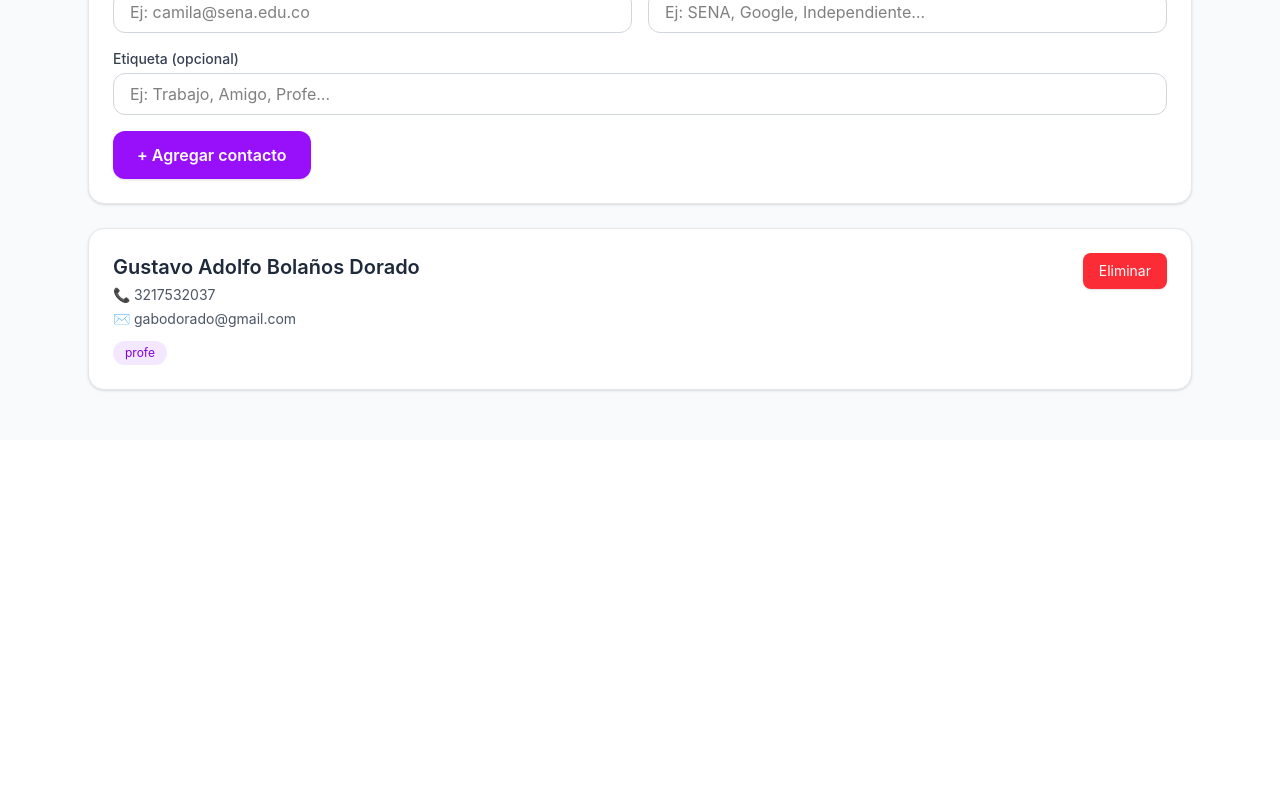
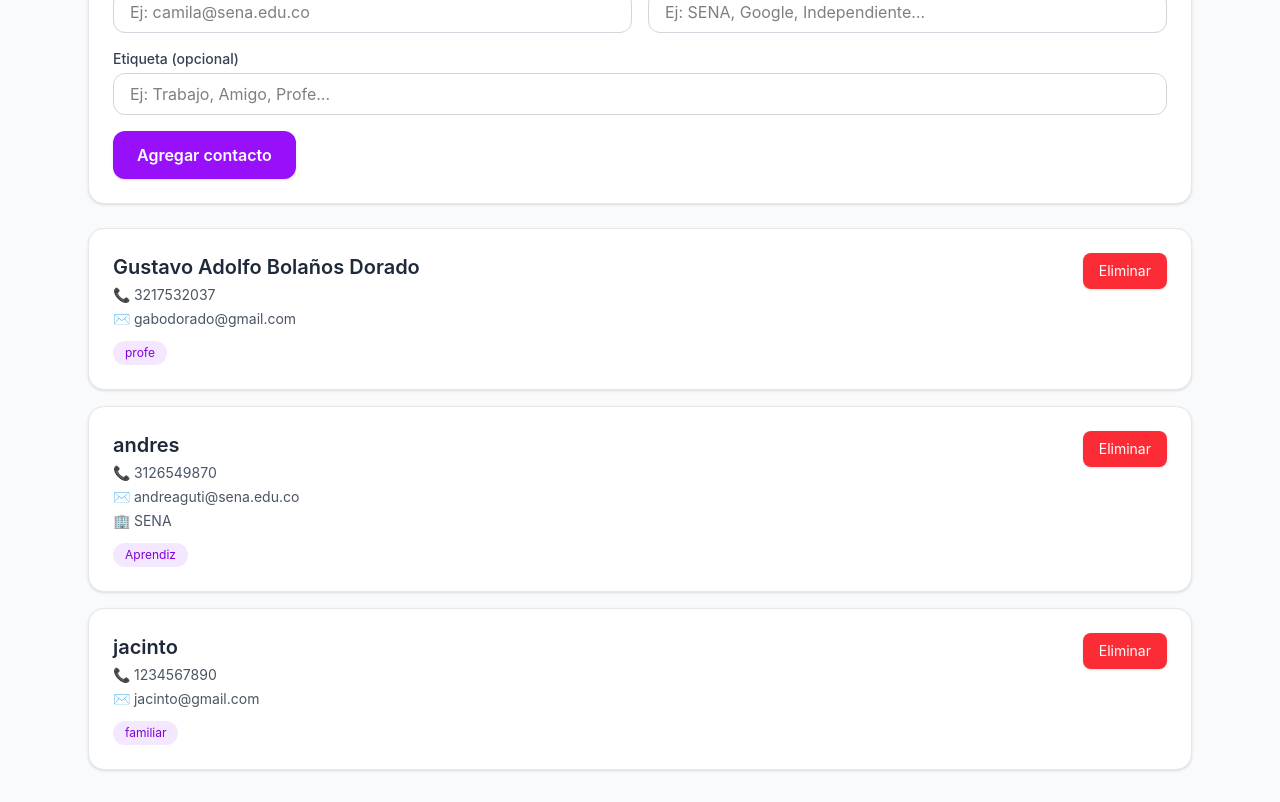
Before and after one commit to andresfelipealvarezrr-ship-it/Mini-sitio-v5---clase-7, a React (Vite) app: page / in a window 1280 px wide. Shown: the part 360-1162 px from the top of the page. Before the commit the page ends 800 px from the top, so only its background shows below. Built offline with nearby package versions, Linux system fonts and the light colour scheme; data requests are answered from the project's data file.

Commit message:
feat: refactorizacion del componente formulario

```diff
--- a/db.json
+++ b/db.json
@@ -6,6 +6,22 @@
       "telefono": "3217532037",
       "correo": "gabodorado@gmail.com",
       "etiqueta": "profe"
+    },
+    {
+      "id": "8e7b",
+      "nombre": "andres",
+      "telefono": "3126549870",
+      "correo": "andreaguti@sena.edu.co",
+      "etiqueta": "Aprendiz",
+      "empresa": "SENA"
+    },
+    {
+      "id": "2718",
+      "nombre": "jacinto",
+      "telefono": "1234567890",
+      "correo": "jacinto@gmail.com",
+      "etiqueta": "familiar",
+      "empresa": ""
     }
   ],
   "$schema": "./node_modules/json-server/schema.json"
--- a/src/Components/FormularioContacto.jsx
+++ b/src/Components/FormularioContacto.jsx
@@ -9,15 +9,40 @@ export default function FormularioContacto({ onAgregar }) {
     empresa: "",
   });
 
+  const [errores, setErrores] = useState({});
+
+  const [enviando, setEnviando] = useState(false);
+
   const onChange = (e) => {
     setForm({ ...form, [e.target.name]: e.target.value });
   };
 
-  const onSubmit = (e) => {
+  const validarFormulario = () => {
+    const nuevosErrores = {};
+    if (!form.nombre.trim()) nuevosErrores.nombre = "El nombre es obligatorio.";
+    if (!form.telefono.trim()) nuevosErrores.telefono = "El teléfono es obligatorio.";
+    if (!form.correo.trim()) {
+      nuevosErrores.correo = "El correo es obligatorio";
+    } else if (!form.correo.includes("@")) {
+      nuevosErrores.correo = "El correo debe incluir @";
+    }
+
+    setErrores(nuevosErrores);
+    return Object.keys(nuevosErrores).length === 0;
+  };
+
+  const onSubmit  = async (e) => {
     e.preventDefault();
-    if (!form.nombre || !form.telefono || !form.correo) return;
-    onAgregar(form);
-    setForm({ nombre: "", telefono: "", correo: "", etiqueta: "", empresa: "" });
+    if (!validarFormulario()) return;
+
+    try{
+      await onAgregar(form);
+      setForm({ nombre: "", telefono: "", correo: "", etiqueta: "", empresa: "" });
+      setErrores({});
+    }catch(error){
+      alert("Error al agregar contacto: " + error.message);
+    }
+    setEnviando(false);
   };
 
   return (
@@ -34,6 +59,8 @@ export default function FormularioContacto({ onAgregar }) {
             value={form.nombre}
             onChange={onChange}
           />
+          {errores.nombre && <p className="text-red-500 text-sm mt-1">{errores.nombre}</p>}
+
         </div>
         <div>
           <label className="block text-sm font-medium text-gray-700 mb-1">Teléfono *</label>
@@ -44,6 +71,7 @@ export default function FormularioContacto({ onAgregar }) {
             value={form.telefono}
             onChange={onChange}
           />
+          {errores.telefono && <p className="text-red-500 text-sm mt-1">{errores.telefono}</p>}
         </div>
       </div>
 
@@ -57,6 +85,7 @@ export default function FormularioContacto({ onAgregar }) {
             value={form.correo}
             onChange={onChange}
           />
+          {errores.correo && <p className="text-red-500 text-sm mt-1">{errores.correo}</p>}
         </div>
         <div>
           <label className="block text-sm font-medium text-gray-700 mb-1">Empresa (opcional)</label>
@@ -67,6 +96,7 @@ export default function FormularioContacto({ onAgregar }) {
             value={form.empresa}
             onChange={onChange}
           />
+
         </div>
       </div>
 
@@ -79,13 +109,14 @@ export default function FormularioContacto({ onAgregar }) {
           value={form.etiqueta}
           onChange={onChange}
         />
+        {errores.etiqueta && <p className="text-red-500 text-sm mt-1">{errores.etiqueta}</p>}
       </div>
 
       <button
         type="submit"
         className="w-full md:w-auto bg-purple-600 hover:bg-purple-700 text-white px-6 py-3 rounded-xl font-semibold shadow-sm transition-colors"
       >
-        + Agregar contacto
+        {enviando ? "Agregando..." : "Agregar contacto"}
       </button>
     </form>
   );
```
